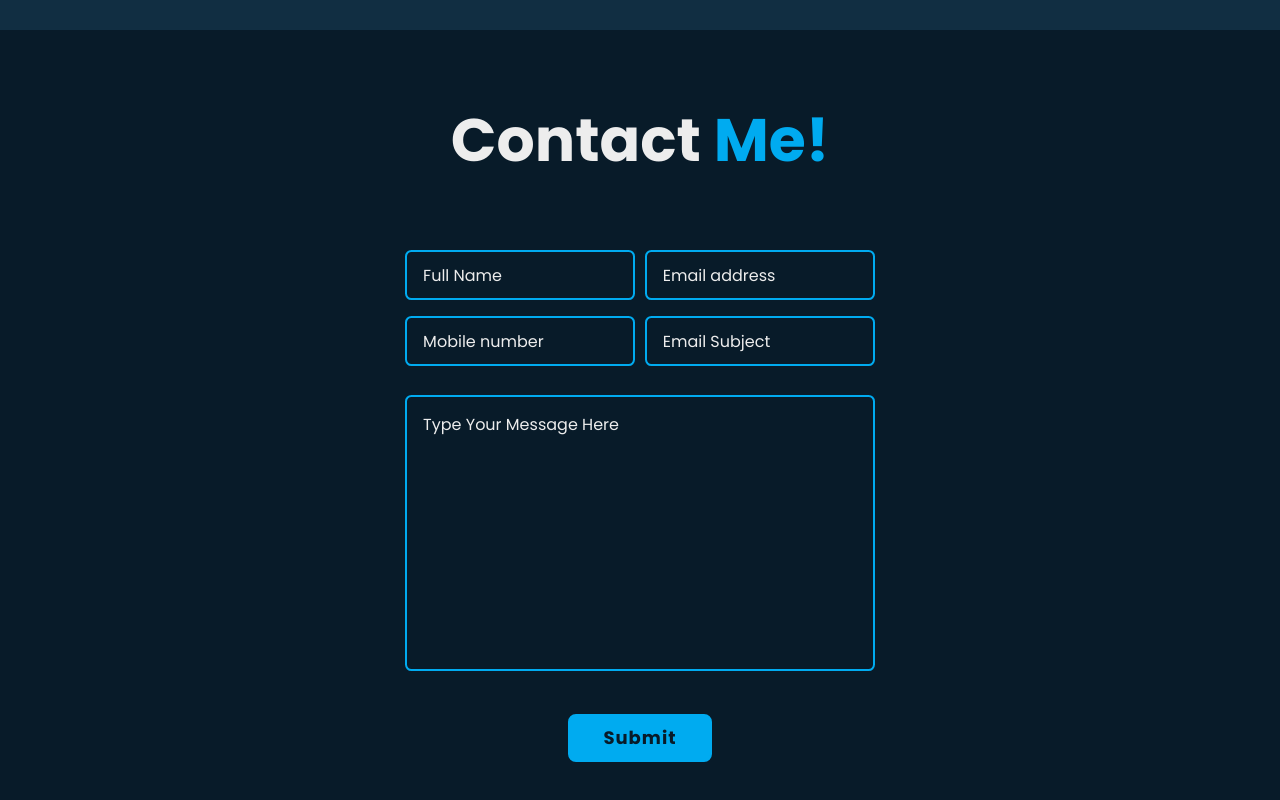
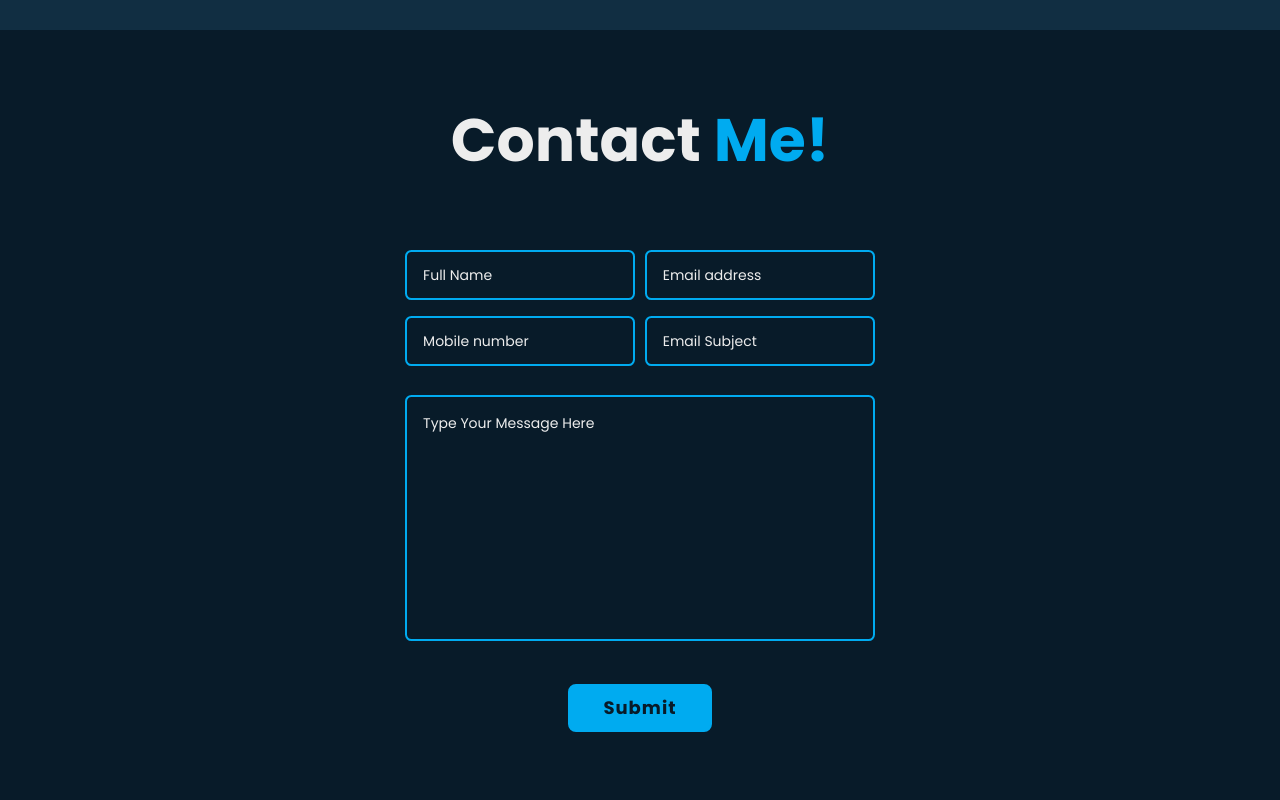
Before and after one commit to Rahul721999/my-portfolio, a React (Vite) app: page / in a window 1280 px wide. Shown: the part 3170-3970 px from the top of the page. Built offline with nearby package versions, Linux system fonts and the light colour scheme.

Commit message:
removed : arrow arrow buttons from number type input field

```diff
--- a/src/pages/Contact/Contactpage.css
+++ b/src/pages/Contact/Contactpage.css
@@ -51,6 +51,7 @@
     width: 100%;
     height: 100%;
     padding: 1rem;
+    font-size: .875rem;
     color: var(--text-color);
     background: transparent;
     border-radius: 0.4rem;
@@ -92,3 +93,9 @@
 textarea:valid ~ .selected-field {
     width: 100%;
 }
+
+input[type=number]::-webkit-outer-spin-button,
+input[type=number]::-webkit-inner-spin-button {
+    -webkit-appearance: none;
+    margin: 0;
+}
```
